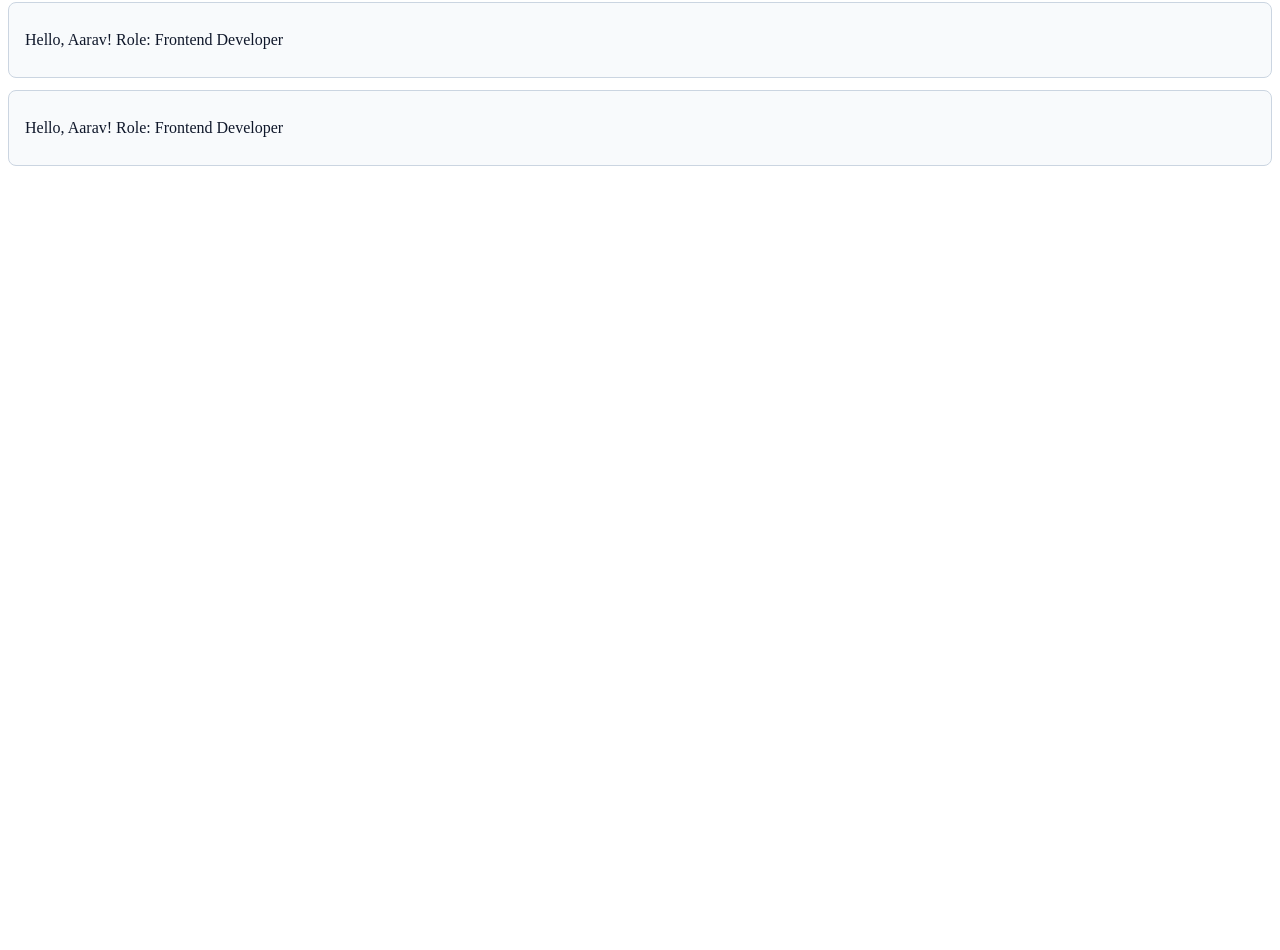
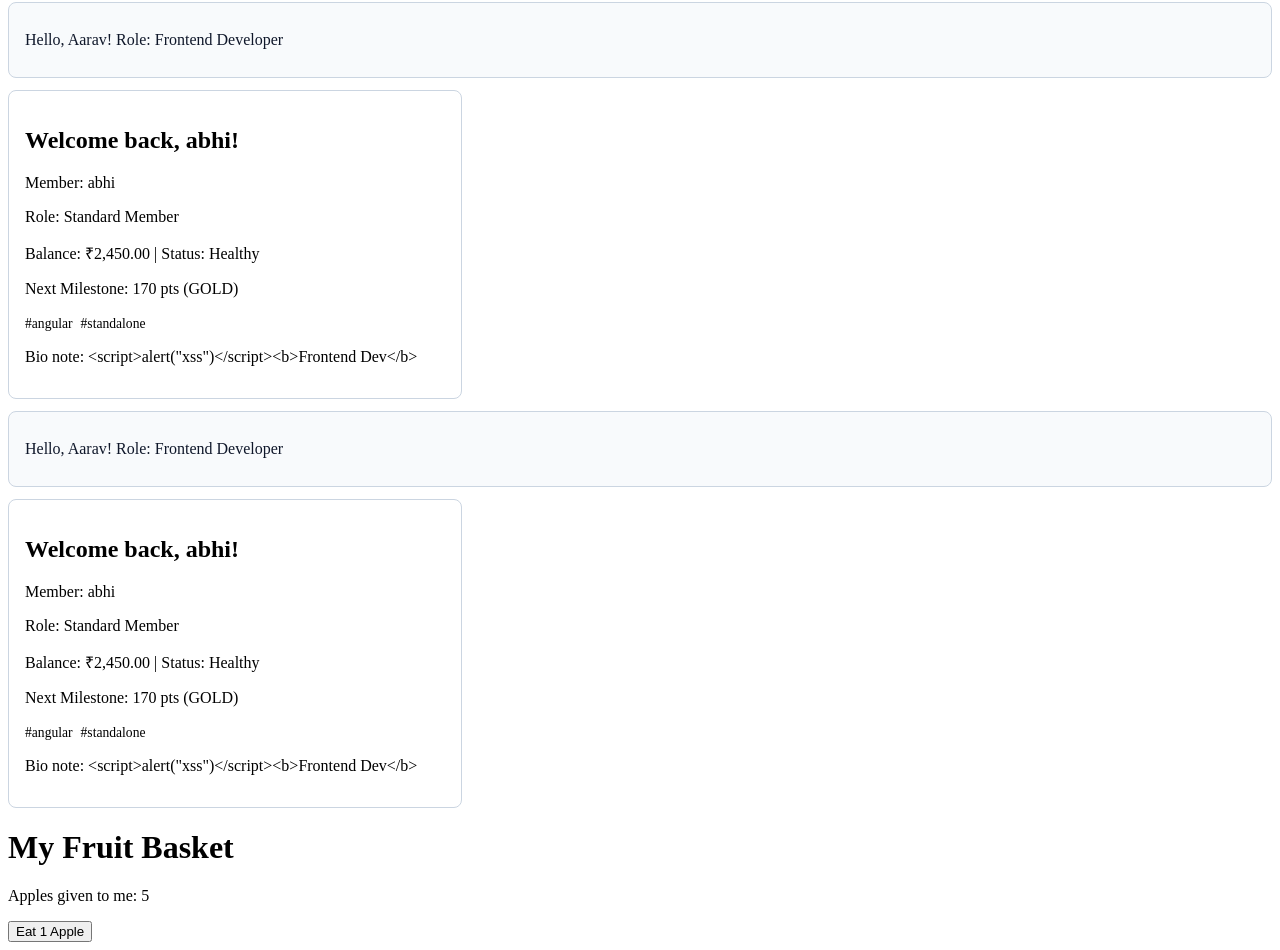
Before and after one commit to johntempletoncreates/angular-task-tracker, an Angular app in the folder task-managementng/: page / in a window 1280 px wide. Shown: the part 78-1028 px from the top of the page. Before the commit the page ends 800 px from the top, so only its background shows below. Built offline with nearby package versions, Linux system fonts and the light colour scheme.

Commit message:
input output interpolation concepts learned

```diff
--- a/task-managementng/src/app/app.ts
+++ b/task-managementng/src/app/app.ts
@@ -13,11 +13,11 @@ import { Manager } from './bankacc.classexample';
 
 // Import our standalone child component so we can register it and use <app-user-badge />
 import { UserBadgeComponent } from './user-badge/user-badge.component';
-
+import { AppleBoxComponent } from './user-badge/apple-box.component';
 @Component({
   // Declares dependencies used inside this component's template.
   // Because UserBadgeComponent is in `imports`, Angular allows <app-user-badge /> here.
-  imports: [RouterOutlet, UserBadgeComponent],
+  imports: [RouterOutlet, UserBadgeComponent, AppleBoxComponent],
 
   // Root selector where Angular mounts this top-level component (typically in index.html).
   selector: 'app-root',
@@ -32,11 +32,15 @@ import { UserBadgeComponent } from './user-badge/user-badge.component';
       <h1>Team Directory</h1>
       <app-user-badge />
       <app-user-badge></app-user-badge>
+<h1>My Fruit Basket</h1>
+    <app-apple-box [count]="apples()" (eatClicked)="reduceApple()" />
+
     </main>
 
     <router-outlet />
   `,
 })// <router-outlet /> A built-in directive from RouterOutlet (also in App's imports).
+
 export class App implements OnInit {
   // Read-only signal holding the app name (`title()` reads its current value).
   protected readonly title = signal('task-managementng');
@@ -47,9 +51,14 @@ export class App implements OnInit {
     runTaskInterfacesDemo();
 
     // Instantiate Manager and log a public property to the browser/dev console.
-    const mgr = new Manager("moinuddin chisti", "Engineering", 120000);
+    const mgr = new Manager("sampada", "Engineering", 120000);
     console.log(mgr.name);         // Allowed: public
     // console.log(mgr.department); // Error: protected
     // console.log(mgr.salary);     // Error: private
   }
+  apples = signal(5);
+  reduceApple(): void {
+    this.apples.update((current) => current - 1);
+  }
+
 }
--- /dev/null
+++ b/task-managementng/src/app/user-badge/apple-box.component.ts
@@ -0,0 +1,19 @@
+import { Component, input, output } from '@angular/core';
+
+@Component({
+  selector: 'app-apple-box',
+  template: `
+    <!-- 1. Show the number that came IN from the parent -->
+    <p>Apples given to me: {{ count() }}</p>
+
+    <!-- 2. When clicked, send an event OUT to the parent -->
+    <button type="button" (click)="eatClicked.emit()">Eat 1 Apple</button>
+  `
+})
+export class AppleBoxComponent {
+  // IN: Parent passes a number here. Read it with count().
+  count = input.required<number>();
+
+  // OUT: Child fires this event when the button is clicked.
+  eatClicked = output<void>();
+}
--- a/task-managementng/src/app/user-badge/user-badge.component.ts
+++ b/task-managementng/src/app/user-badge/user-badge.component.ts
@@ -1,24 +1,50 @@
-// Import the @Component decorator from Angular's core library so we can
-// define a UI component class and attach metadata to it.
-import { Component } from '@angular/core';
+// Import the @Component decorator and signal utilities from Angular's core library.
+import { Component, computed, signal } from '@angular/core';
+import { CurrencyPipe, UpperCasePipe } from '@angular/common';
+
+interface UserProfile {
+  name: string;
+  role?: string;
+}
 
 @Component({
   // Custom HTML tag name used to place this component inside another template
   // (e.g., <app-user-badge /> or <app-user-badge></app-user-badge>).
   selector: 'app-user-badge',
 
+  // Standalone components declare their template dependencies right here.
+  imports: [CurrencyPipe, UpperCasePipe],
+
   // Inline HTML template rendered whenever <app-user-badge> is on screen.
-  // {{ username }} and {{ role }} are "interpolation" expressions that read
-  // matching properties from the component class below and insert their values.
   template: `
     <div class="badge-card">
       <p>Hello, {{ username }}! Role: {{ role }}</p>
     </div>
+    <section class="badge">
+      <!-- 1. Basic syntax & signal/computed evaluation -->
+      <h2>{{ greeting() }}</h2>
+
+      <!-- 2. Nullish handling: optional chaining (?.) and nullish coalescing (??) -->
+      <p>Member: {{ user()?.name ?? 'Guest User' }}</p>
+      <p>Role: {{ user()?.role ?? 'Standard Member' }}</p>
+
+      <!-- 3. Allowed expressions: arithmetic, ternary, pipes, and local template context -->
+      <p>
+        Balance: {{ balance() | currency:'INR' }}
+        | Status: {{ balance() >= 0 ? 'Healthy' : 'Overdue' }}
+      </p>
+      <p>Next Milestone: {{ points() + 50 }} pts ({{ tierLabel() | uppercase }})</p>
+
+      @for (tag of tags(); track tag) {
+        <span class="tag">#{{ tag }}</span>
+      }
+
+      <!-- 4. Automatic HTML escaping (XSS protection) -->
+      <p>Bio note: {{ untrustedBio() }}</p>
+    </section>
   `,
 
-  // Inline component-scoped CSS. Because Angular uses view encapsulation by
-  // default, .badge-card is scoped to this component's own template and won't
-  // accidentally collide with same-named classes in other components.
+  // Inline component-scoped CSS.
   styles: `
     .badge-card {
       padding: 0.75rem 1rem;
@@ -28,12 +54,29 @@ import { Component } from '@angular/core';
       color: #0f172a;
       margin: 0.75rem 0;
     }
+    .badge {
+      border: 1px solid #cbd5e1;
+      border-radius: 8px;
+      padding: 16px;
+      max-width: 420px;
+    }
+    .tag {
+      display: inline-block;
+      margin-right: 8px;
+      font-size: 0.85rem;
+    }
   `
 })
 // Standalone by default (no @NgModule or `standalone: true` needed).
-// `export` allows other files (like app.ts) to import and use this class.
 export class UserBadgeComponent {
-  // Component state (properties) bound to the template above via {{ ... }}.
   username = 'Aarav';
   role = 'Frontend Developer';
+  user = signal<UserProfile | null>({ name: 'abhi' });
+  points = signal<number>(120);
+  balance = signal<number>(2450);
+  tags = signal<string[]>(['angular', 'standalone']);
+  untrustedBio = signal<string>('<script>alert("xss")</script><b>Frontend Dev</b>');
+
+  greeting = computed(() => `Welcome back, ${this.user()?.name ?? 'Visitor'}!`);
+  tierLabel = computed(() => (this.points() >= 100 ? 'Gold' : 'Silver'));
 }
```
Also changed, not shown: task-managementng/src/app/user-badge/app.component.ts (added, +27 -0 lines).
